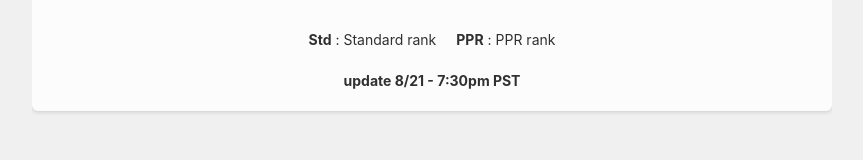
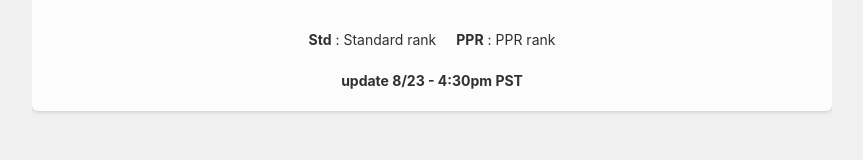
Before and after one commit to travman89/HarrisHalfPPR, a React (Vite) app: page /160 in a window 1280 px wide. Shown: the part 4833-4993 px from the top of the page, without its empty margins (208-1071 px from the left). Built offline with nearby package versions, Linux system fonts and the light colour scheme.

Commit message:
8-23 430pm update

```diff
--- a/src/Home/index.tsx
+++ b/src/Home/index.tsx
@@ -259,7 +259,7 @@ const Home = () => {
             </LegendKey>
           )}
         </Legend>
-        <UpdatedText> update 8/21 - 7:30pm PST</UpdatedText>
+        <UpdatedText> update 8/23 - 4:30pm PST</UpdatedText>
       </TableContainer>
       <Heading>Harris Half PPR</Heading>
       <Disclaimer>
```
